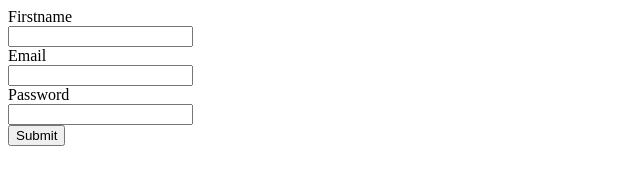
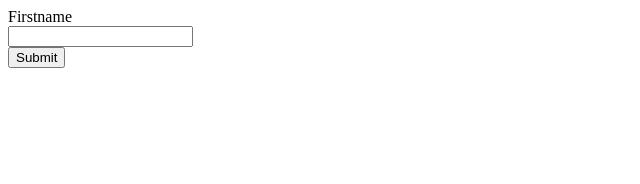
Before and after one commit to Avijayasundar/Task2, a plain HTML site: page index.html in a window 1280 px wide. Shown: the whole page, without its empty margins (0-640 px from the left). Drawn offline with Linux system fonts and the light colour scheme.

Commit message:
Update index.html

```diff
--- a/index.html
+++ b/index.html
@@ -8,10 +8,6 @@
 <form action="">
   <label for="Firstname">Firstname</label><br>
   <input type="Firstname" name="" id="Firstname"><br>
-  <label for="email">Email</label><br>
-  <input type="email" name="" id="email"><br>
-  <label for="password"></label>Password<br>
-  <input type="password" name="" id="password"><br>
   <input type="submit" value="Submit">
 </form>
 </body>
```
